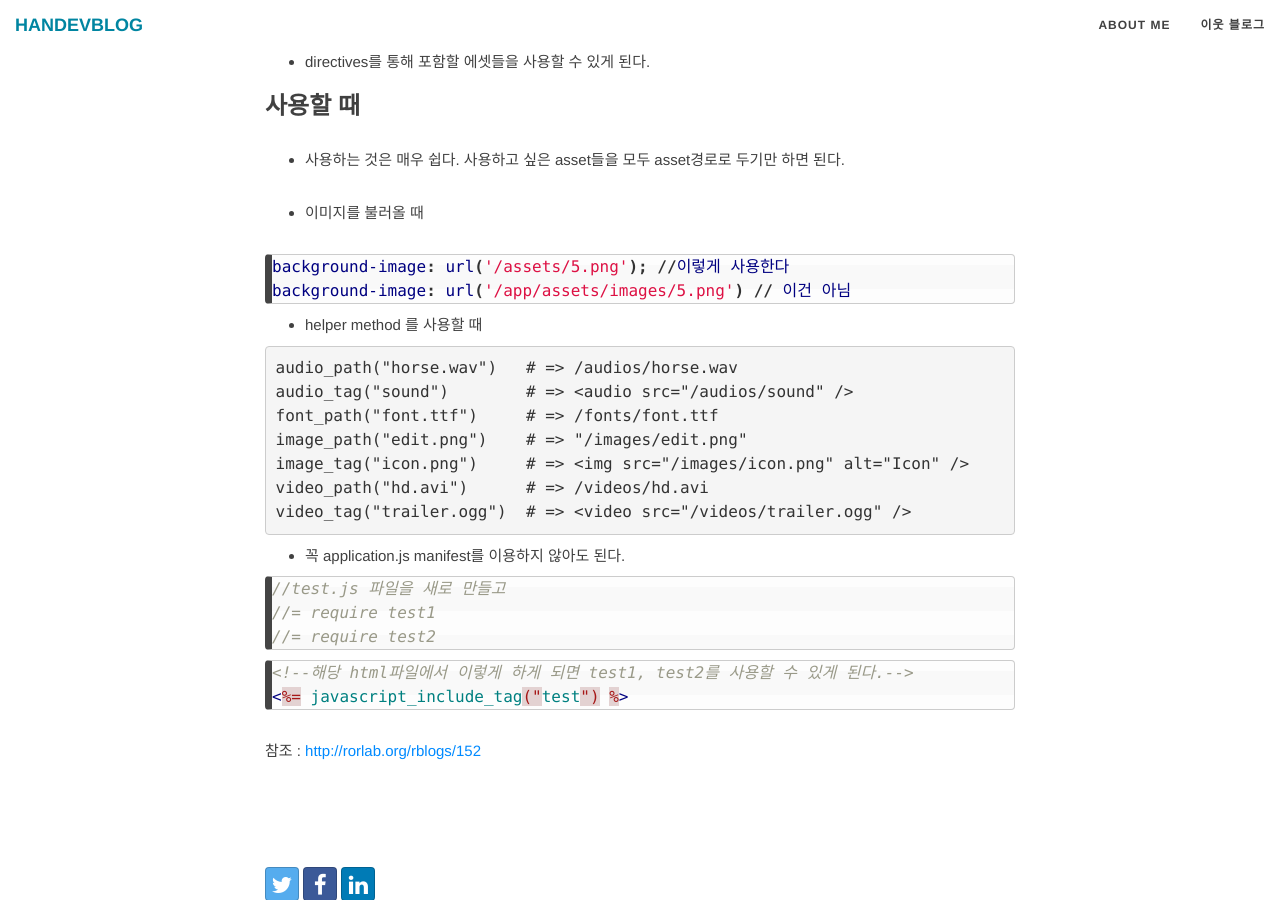
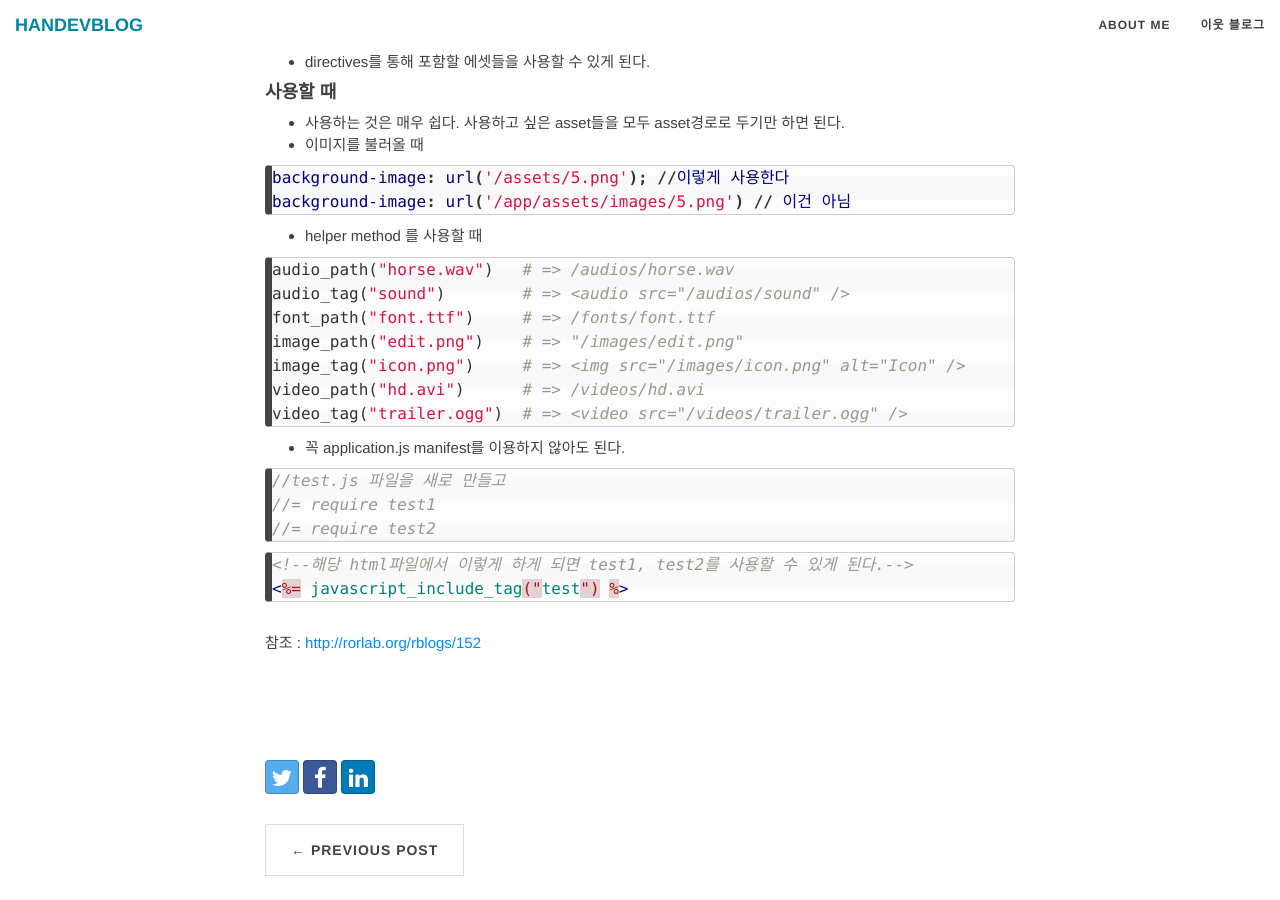
Before and after one commit to hanjungv/hanjungv.github.io, a Jekyll site: the page built from _posts/2017-03/12/2017-03-12-1_ROR_AssetPipeline.markdown, in a window 1280 px wide and 900 px high, scrolled down 457 px. Built offline with Jekyll 4.4.1, drawn with Linux system fonts in a browser that asks for light colours; nearby versions of some CDN libraries; comment, search, counter and statistics services are not loaded.

Commit message:
asset pipeline post update

````diff
--- a/_posts/2017-03/12/2017-03-12-1_ROR_AssetPipeline.markdown
+++ b/_posts/2017-03/12/2017-03-12-1_ROR_AssetPipeline.markdown
@@ -18,10 +18,9 @@ category: ROR
 * 레일즈 프로젝트를 만들게 되면 ```application.js / application.css``` 파일들을 디폴트로 만들어주게 된다. 이를 manifest파일이라한다.
 * directives를 통해 포함할 에셋들을 사용할 수 있게 된다.
 
-### 사용할 때
+#### 사용할 때
 * 사용하는 것은 매우 쉽다. 사용하고 싶은 asset들을 모두 asset경로로
 두기만 하면 된다.
-
 * 이미지를 불러올 때
 
 ```css
@@ -30,7 +29,7 @@ background-image: url('/app/assets/images/5.png') // 이건 아님
 ```
 * helper method 를 사용할 때
 
-```Ruby
+```ruby
 audio_path("horse.wav")   # => /audios/horse.wav
 audio_tag("sound")        # => <audio src="/audios/sound" />
 font_path("font.ttf")     # => /fonts/font.ttf
````
